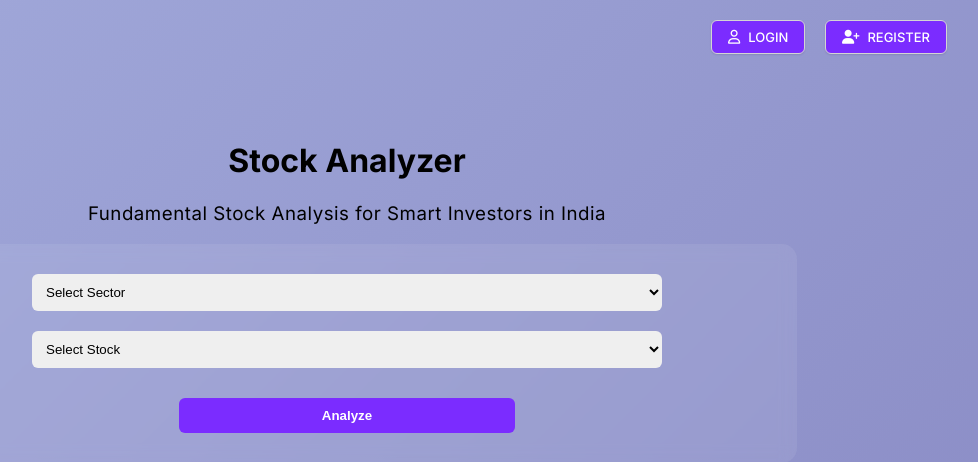
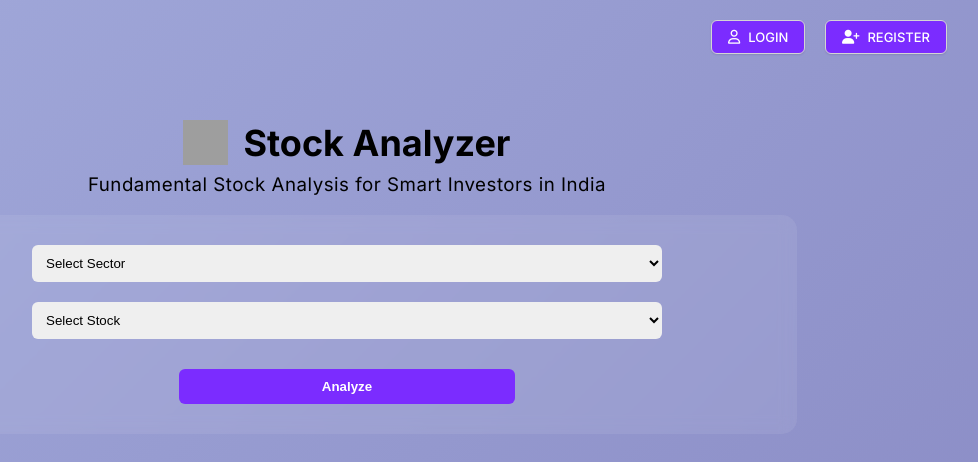
Before and after one commit to mathsking256200/stock_analyzer, a Django app: page / in a window 1280 px wide. Shown: the top 462 px of the page, without its empty margins (293-1271 px from the left). Run offline with Django 5.2, Linux system fonts and the light colour scheme; data that the repository does not hold is empty; grey boxes are pictures that could not be loaded.

Commit message:
Update index.html

```diff
--- a/analyzer/templates/index.html
+++ b/analyzer/templates/index.html
@@ -6,8 +6,24 @@
     <link rel="stylesheet" href="/static/base.css">
     <style>
 
+ .title-box {
+    display: flex;
+    align-items: center;
+    justify-content: center;
+    gap: 15px;
+}
 
-        .login-btn{
+.title-box .logo {
+    width: 45px;
+    height: 45px;
+}
+
+.title-box h1 {
+    margin: 0;
+    font-size: 36px;
+    font-weight: 700;
+}
+    .login-btn{
     display:inline-flex;
     align-items:center;
     gap:8px;
@@ -107,7 +123,10 @@
 
 <div class="container">
 
-    <h1 style="text-align:center;">Stock Analyzer</h1>
+    <div class="title-box">
+    <img src="/static/logo.png" class="logo">
+    <h1>Stock Analyzer</h1>
+</div>
 
     <h3 class="tagline">Fundamental Stock Analysis for Smart Investors in India</h3>
 
```
